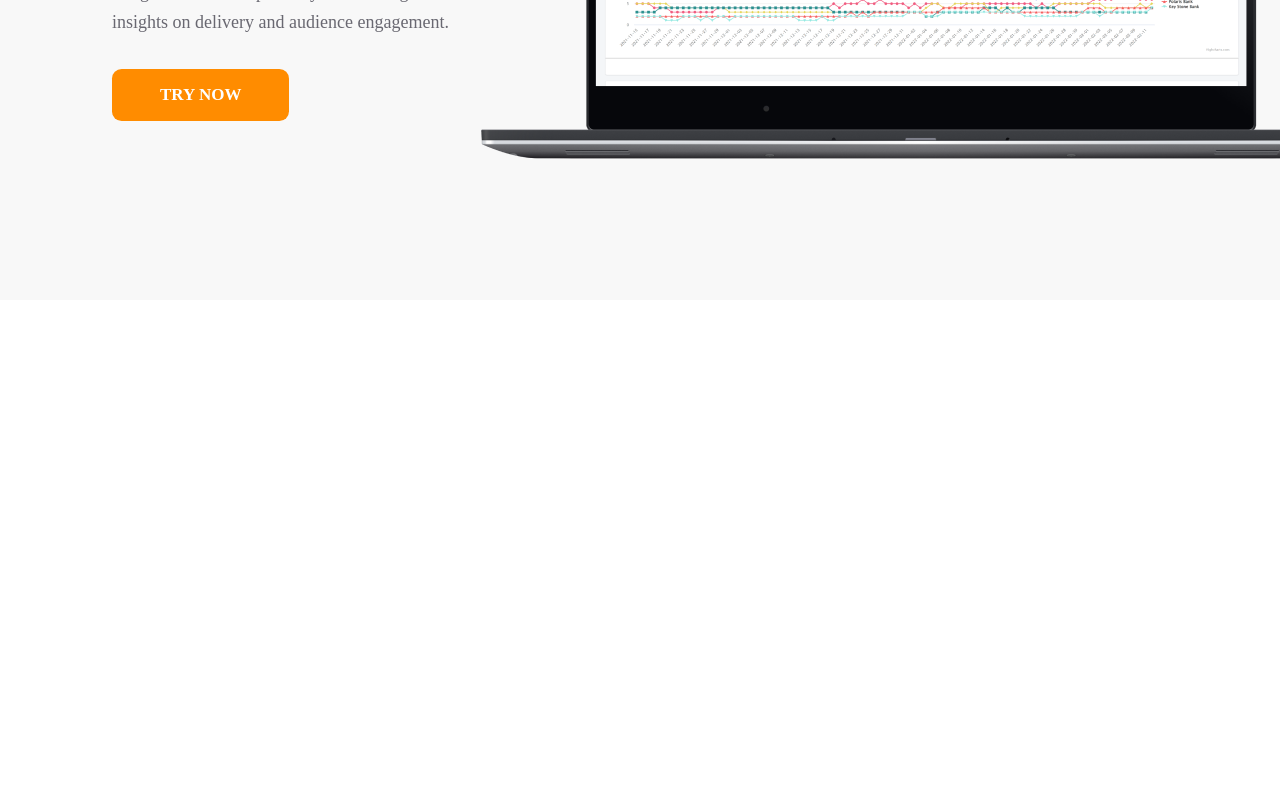
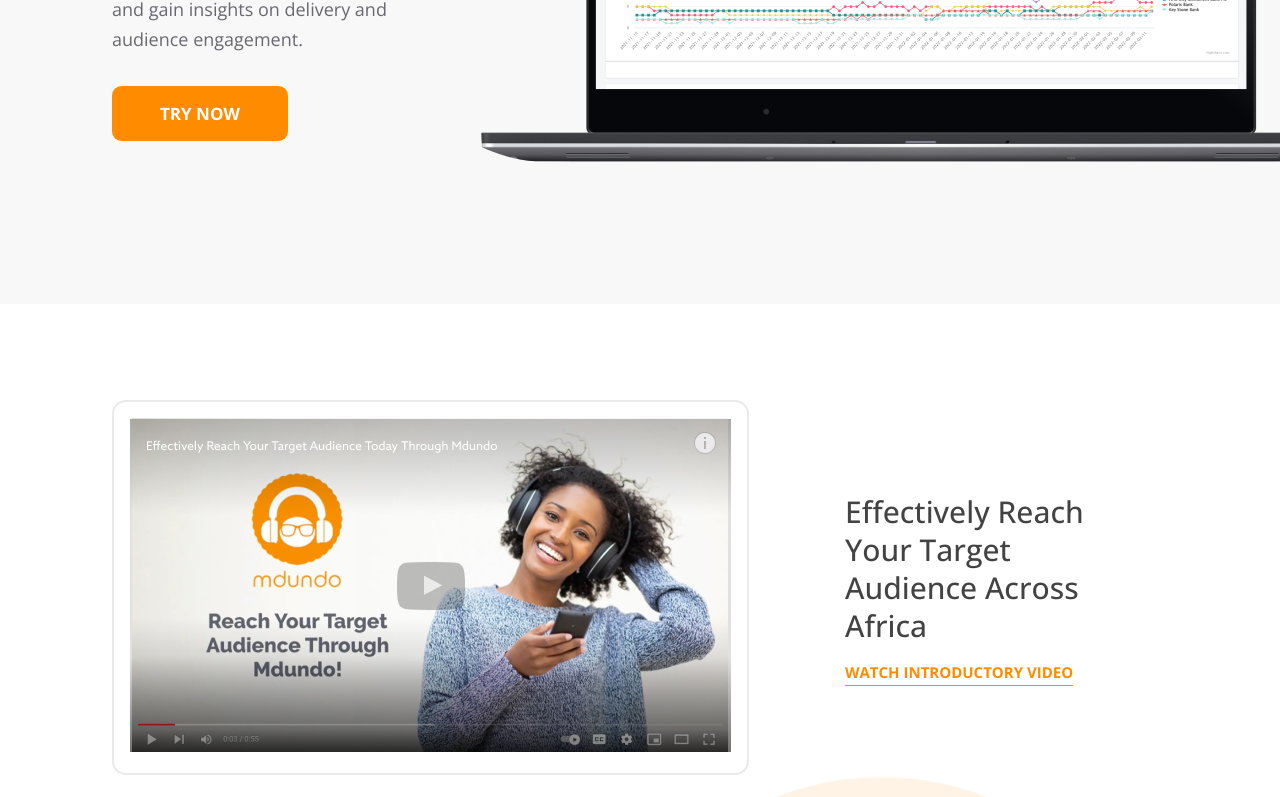
Before and after one commit to GabrielAbubakar/mdundo-brands, a React (Create React App) app: page / in a window 1280 px wide. Shown: the part 448-1245 px from the top of the page. Before the commit the page ends 800 px from the top, so only its background shows below. Built offline with nearby package versions, Linux system fonts and the light colour scheme.

Commit message:
features section completed

```diff
--- a/src/App.js
+++ b/src/App.js
@@ -2,6 +2,8 @@
 import Navigation from './components/navBar/Navigation';
 import '../src/styles/App.css'
 import BrandLift from '../src/assets/images/BrandLift-Desktop.png'
+import YoutubePlayer from '../src/assets/images/YoutubePlayer.png'
+import AudioAdPhone from '../src/assets/images/AudioAdPhone.png'
 
 const App = () => {
     return (
@@ -21,6 +23,57 @@
                     </div>
                 </div>
             </section>
+
+            <section className="features">
+                <div className="features__container">
+                    <div className="features__top">
+                        <div className="features__video-box">
+                            <img src={YoutubePlayer} alt="youtube player" />
+                        </div>
+                        <div className="features__top-content">
+                            <h2>Effectively reach your target audience across Africa</h2>
+                            <a href="#vid">Watch Introductory Video</a>
+                        </div>
+                    </div>
+
+                    <div className="features__mid">
+                        <div className="features__mid-content">
+                            <h2>Capture the Attention of your Audience with High <span>impact audio ads!</span></h2>
+                            <p>
+                                5-10 second Audio Ad, played just before your target audience listens to their favorite song!
+                            </p>
+                            <a href="#playAd">Play Ad</a>
+                        </div>
+                        <div className="features__img-box">
+                            <img src={AudioAdPhone} alt="audio ad phone" />
+                        </div>
+                    </div>
+
+                    <div className="features__bottom">
+                        <div className="features__bottom-box">
+                            <h3>38%</h3>
+                            <h4>Average Brand Lift Increase</h4>
+                            <p>
+                                Audio Ad Campaigns increase our clients’ brand lift score by an average 49% relative to their competition influencing real customer decisions.
+                            </p>
+                        </div>
+                        <div className="features__bottom-box">
+                            <h3>40%</h3>
+                            <h4>Use Ad-Blockers</h4>
+                            <p>
+                                Audio Ad Campaigns cannot be blocked by ad-blocker currently used by average of 40% of African’s below the age of 34 influencing real customer decisions.
+                            </p>
+                        </div>
+                        <div className="features__bottom-box">
+                            <h3>53%</h3>
+                            <h4>Trust Influencer Marketing</h4>
+                            <p>
+                                Audio Ad Campaigns are delivered in parallel with music from top musicians creating a trusting and personal message influencing real customer decisions.
+                            </p>
+                        </div>
+                    </div>
+                </div>
+            </section>
         </div>
     )
 }
--- a/src/styles/App.css
+++ b/src/styles/App.css
@@ -1,3 +1,5 @@
+@import url('https://fonts.googleapis.com/css2?family=Open+Sans:wght@400;500;700&display=swap');
+
 /* global styles */
 *,
 *::before,
@@ -14,7 +16,7 @@
 }
 
 body {
-    font-family: 'Azo sans';
+    font-family: 'Open Sans', sans-serif;
 }
 
 
@@ -67,3 +69,134 @@
 }
 
 .home__img-container img {}
+
+
+/* Section: Features */
+.features {
+    padding: 6rem 0 10rem 0;
+}
+
+.features__container {
+    /* margin-left: 7rem; */
+    padding-inline: 7rem;
+}
+
+.features__top {
+    display: flex;
+    gap: 6rem;
+}
+
+.features__video-box {
+    padding: 1rem;
+    border: 2px solid #EAEAEA;
+    border-radius: 14px;
+}
+
+.features__top-content {
+    align-self: center;
+}
+
+.features__top-content h2 {
+    font-weight: 500;
+    font-size: 1.875rem;
+    color: #434343;
+    line-height: 38px;
+    width: 80%;
+    text-transform: capitalize;
+    margin-bottom: 1rem;
+}
+
+.features__top-content a {
+    color: #FF8C00;
+    text-transform: uppercase;
+    font-weight: 700;
+    font-size: 0.9375rem;
+    text-decoration: none;
+    padding-bottom: 3px;
+    border-bottom: 1px solid #FF8C00;
+}
+
+
+.features__mid {
+    display: flex;
+    /* gap: 5rem; */
+    margin-bottom: 3rem;
+}
+
+.features__mid>* {
+    flex: 1;
+}
+
+.features__mid-content {
+    align-self: center;
+}
+
+.features__mid-content h2 {
+    color: #333333;
+    text-transform: uppercase;
+    font-size: 2.0625rem;
+    font-weight: 700;
+    line-height: 45px;
+    margin-bottom: 1rem;
+    max-width: 80%;
+}
+
+.features__mid-content h2 span {
+    color: #FF8C00;
+}
+
+.features__mid-content p {
+    color: #696871;
+    font-size: 400;
+    margin-bottom: 1rem;
+    max-width: 75%;
+    text-transform: capitalize;
+}
+
+.features__mid-content a {
+    display: inline-block;
+    background-color: #FF8C00;
+    color: #FFFFFF;
+    font-size: 1.0625rem;
+    text-transform: uppercase;
+    border-radius: .6rem;
+    font-weight: 700;
+    text-decoration: none;
+    padding: 1rem 3rem;
+}
+
+.features__img-box {
+    margin-top: -7rem;
+}
+
+.features__bottom {
+    display: flex;
+    justify-content: space-between;
+    gap: 5rem;
+}
+
+.features__bottom>* {
+    flex: 1;
+    margin-top: 5rem;
+}
+
+.features__bottom-box {}
+
+.features__bottom-box h3 {
+    font-size: 9rem;
+    font-weight: 700;
+    color: #333333;
+
+}
+
+.features__bottom-box h4 {
+    font-size: 1.375rem;
+    color: #333333;
+    margin-top: -1rem;
+    margin-bottom: 1rem;
+}
+
+.features__bottom-box p {
+    color: #696871;
+    font-size: 1rem;
+}
```
Also changed, not shown: src/assets/images/AudioAdPhone.png (added), src/assets/images/YoutubePlayer.png (added).
